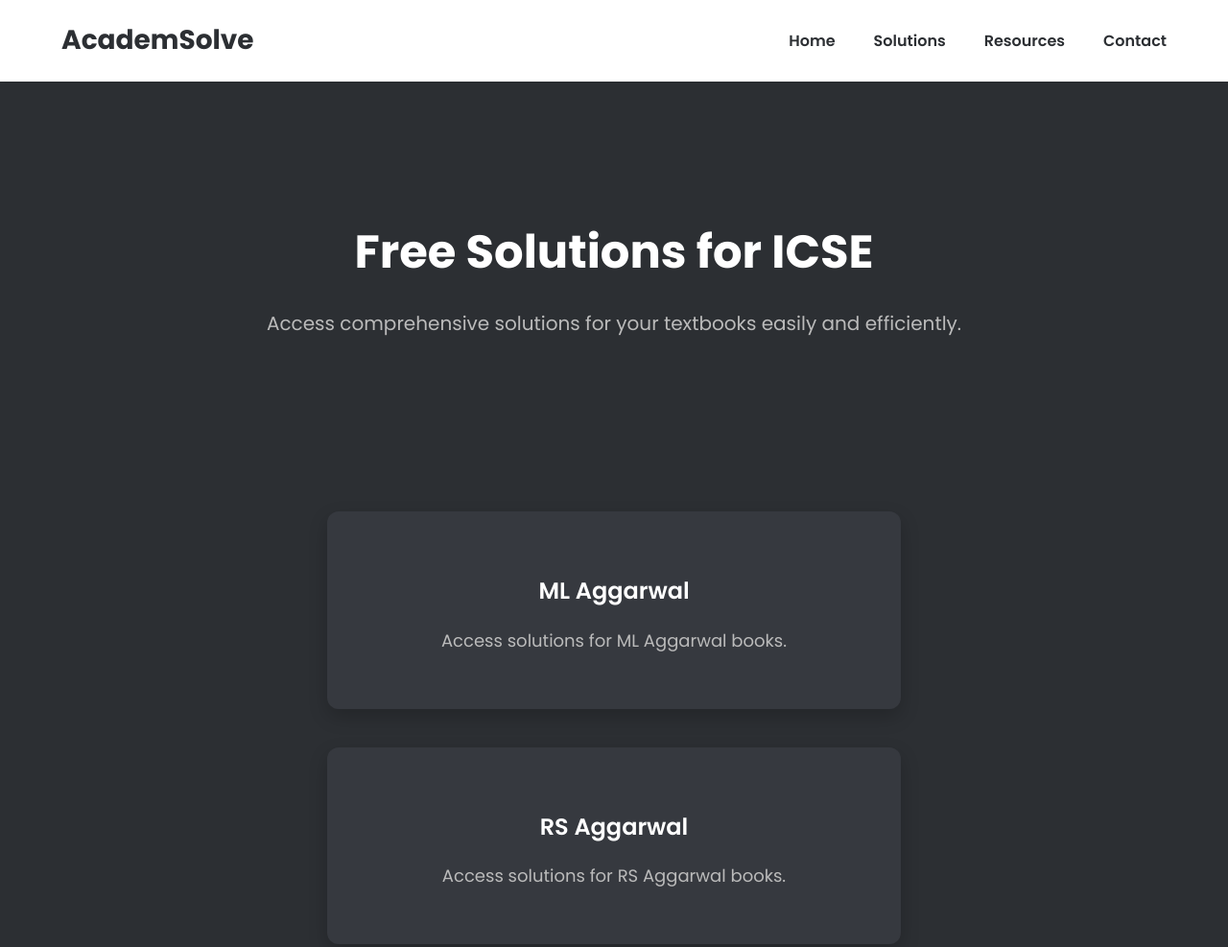
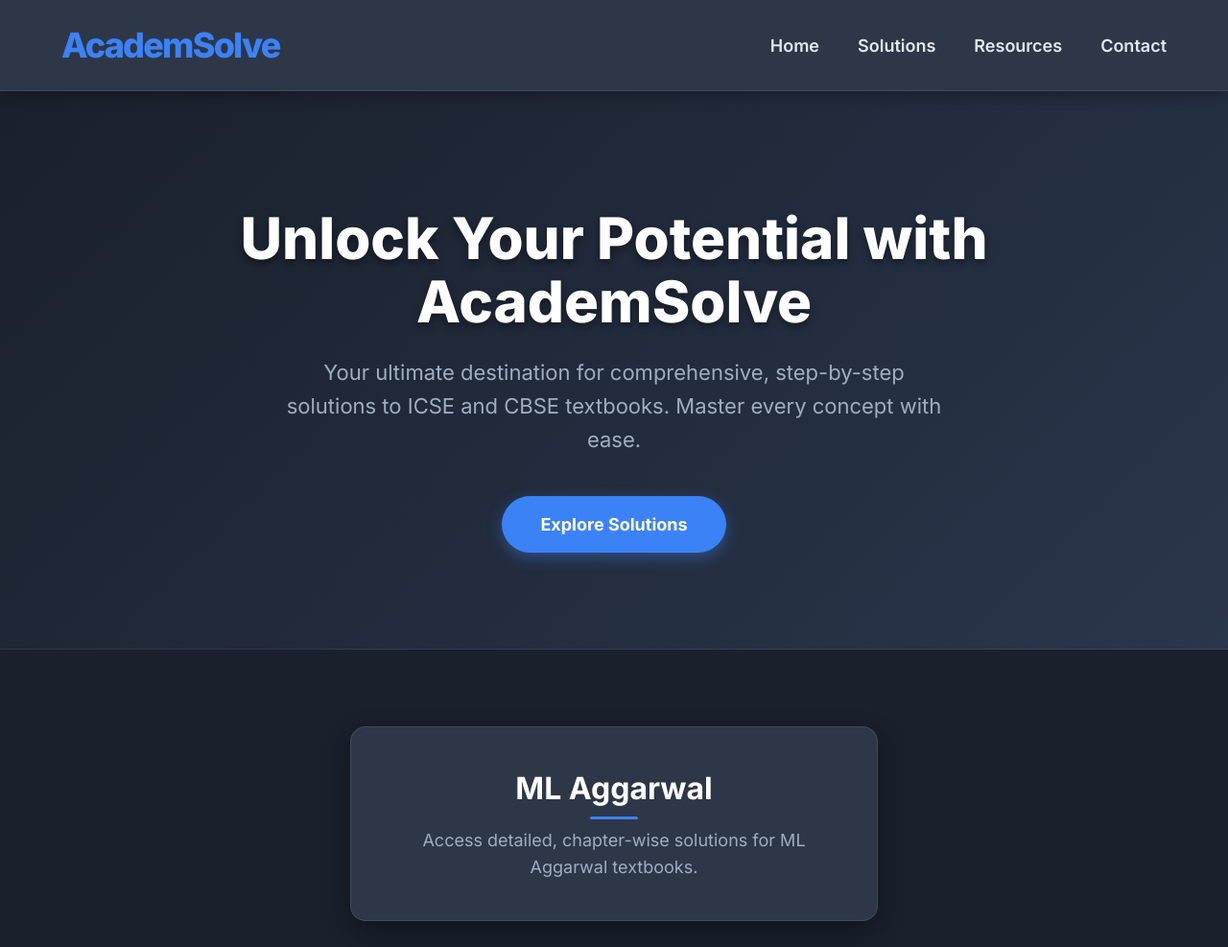
Before and after one commit to dudoas/AcademSolve-test1, a plain HTML site: page index.html in a window 1280 px wide. Shown: the top 987 px of the page at 96% size. Drawn offline with nearby package versions, Linux system fonts and the light colour scheme.

Commit message:
index.html

```diff
--- a/index.html
+++ b/index.html
@@ -4,44 +4,70 @@
     <meta charset="UTF-8">
     <meta name="viewport" content="width=device-width, initial-scale=1.0">
     <title>AcademSolve - Free Solutions for ICSE and CBSE</title>
+    <script src="https://cdn.tailwindcss.com"></script>
     <link rel="preconnect" href="https://fonts.googleapis.com">
     <link rel="preconnect" href="https://fonts.gstatic.com" crossorigin>
-    <link href="https://fonts.googleapis.com/css2?family=Poppins:wght@400;600;700&display=swap" rel="stylesheet">
+    <link href="https://fonts.googleapis.com/css2?family=Inter:wght@300;400;500;600;700;800&display=swap" rel="stylesheet">
     <style>
+        /* Custom CSS Variables for a refined dark theme */
         :root {
-            --dark-gray: #2c2f33;
-            --light-gray: #ececec;
-            --white: #ffffff;
-            --text-color: #bbbbbb;
-            --card-bg: #36393f;
+            --primary-bg: #1A202C; /* Deeper, slightly purplish dark gray */
+            --secondary-bg: #2D3748; /* Slightly lighter for cards/sections */
+            --accent-blue: #3B82F6; /* Vibrant blue for highlights */
+            --text-light: #E2E8F0; /* Light gray for general text */
+            --text-muted: #A0AEC0; /* Muted gray for secondary text */
+            --white: #FFFFFF;
         }
 
         body {
-            font-family: 'Poppins', sans-serif;
+            font-family: 'Inter', sans-serif;
             margin: 0;
             padding: 0;
-            background-color: var(--white); /* Main background is white */
-            color: var(--dark-gray);
+            background-color: var(--primary-bg); /* Use new primary background */
+            color: var(--text-light); /* Use new light text color */
             line-height: 1.6;
+            scroll-behavior: smooth;
+        }
+
+        /* Custom scrollbar for better aesthetics */
+        ::-webkit-scrollbar {
+            width: 8px;
+        }
+        ::-webkit-scrollbar-track {
+            background: #2D3748; /* Darker track */
+            border-radius: 10px;
+        }
+        ::-webkit-scrollbar-thumb {
+            background: #4A5568; /* Medium gray thumb */
+            border-radius: 10px;
+        }
+        ::-webkit-scrollbar-thumb:hover {
+            background: #6366F1; /* Accent blue on hover */
         }
 
         .header {
+            background-color: var(--secondary-bg); /* Slightly lighter header */
+            box-shadow: 0 4px 15px rgba(0, 0, 0, 0.3); /* More pronounced shadow */
+            padding: 20px 5%;
             display: flex;
             justify-content: space-between;
             align-items: center;
-            padding: 20px 5%;
-            background-color: var(--white);
-            box-shadow: 0 2px 10px rgba(0, 0, 0, 0.05);
             position: sticky;
             top: 0;
             z-index: 1000;
+            border-bottom: 1px solid rgba(255, 255, 255, 0.1); /* Subtle border */
         }
 
         .header .logo {
-            font-size: 28px;
-            font-weight: 700;
-            color: var(--dark-gray);
+            font-size: 2.25rem; /* text-3xl */
+            font-weight: 800; /* font-extrabold */
+            color: var(--accent-blue); /* Accent color for logo */
             text-decoration: none;
+            letter-spacing: -0.05em; /* tighter tracking */
+            transition: color 0.3s ease;
+        }
+        .header .logo:hover {
+            color: #5A67D8; /* Slightly darker accent on hover */
         }
 
         .nav-links {
@@ -52,88 +78,152 @@
         }
 
         .nav-links li {
-            margin-left: 40px;
+            margin-left: 2.5rem; /* ml-10 */
         }
 
         .nav-links a {
-            color: var(--dark-gray);
+            color: var(--text-light);
             text-decoration: none;
             font-weight: 600;
-            transition: color 0.3s ease;
+            font-size: 1.125rem; /* text-lg */
+            transition: color 0.3s ease, transform 0.3s ease;
+            position: relative;
         }
 
+        .nav-links a::after {
+            content: '';
+            position: absolute;
+            width: 0;
+            height: 2px;
+            bottom: -5px;
+            left: 0;
+            background-color: var(--accent-blue);
+            transition: width 0.3s ease;
+        }
+
+        .nav-links a:hover::after {
+            width: 100%;
+        }
         .nav-links a:hover {
-            color: #007bff; /* A nice hover color */
+            color: var(--accent-blue);
+            transform: translateY(-2px);
         }
 
         .hero-section {
-            background-color: var(--dark-gray);
+            background: linear-gradient(135deg, var(--primary-bg) 0%, #2A364C 100%); /* Subtle gradient */
             color: var(--white);
             text-align: center;
-            padding: 100px 5%;
+            padding: 120px 5% 100px; /* More vertical padding */
+            display: flex;
+            flex-direction: column;
+            align-items: center;
+            justify-content: center;
+            min-height: 50vh; /* Ensure it takes up a good portion of the viewport */
+            border-bottom: 1px solid rgba(255, 255, 255, 0.1);
         }
 
         .hero-section h1 {
-            font-size: 48px;
-            font-weight: 700;
-            margin-bottom: 20px;
-            color: var(--white);
+            font-size: 3.75rem; /* text-6xl */
+            font-weight: 800; /* font-extrabold */
+            margin-bottom: 1.5rem; /* mb-6 */
+            line-height: 1.1;
+            max-width: 900px;
+            text-shadow: 0 4px 8px rgba(0, 0, 0, 0.4); /* Subtle text shadow */
         }
 
         .hero-section p {
-            font-size: 20px;
-            color: var(--text-color);
-            max-width: 800px;
-            margin: 0 auto;
+            font-size: 1.375rem; /* text-2xl */
+            color: var(--text-muted);
+            max-width: 700px;
+            margin-bottom: 2.5rem; /* mb-10 */
+            line-height: 1.6;
+        }
+
+        .cta-button {
+            background-color: var(--accent-blue);
+            color: var(--white);
+            padding: 1rem 2.5rem; /* py-4 px-10 */
+            border-radius: 9999px; /* rounded-full */
+            font-size: 1.125rem; /* text-lg */
+            font-weight: 700; /* font-bold */
+            text-decoration: none;
+            transition: background-color 0.3s ease, transform 0.3s ease, box-shadow 0.3s ease;
+            box-shadow: 0 5px 15px rgba(59, 130, 246, 0.4); /* Shadow matching accent */
+        }
+        .cta-button:hover {
+            background-color: #5A67D8; /* Slightly darker blue on hover */
+            transform: translateY(-3px);
+            box-shadow: 0 8px 20px rgba(59, 130, 246, 0.6);
         }
 
         .solutions-section {
-            background-color: var(--dark-gray); /* Same background as hero section */
+            background-color: var(--primary-bg); /* Main background */
             padding: 80px 5%;
             display: flex;
-            flex-wrap: wrap;
-            justify-content: center;
-            gap: 40px; /* Space between cards */
+            flex-direction: column; /* Force cards to stack vertically */
+            align-items: center; /* Center cards horizontally */
+            gap: 2.5rem; /* Space between cards when stacked */
         }
 
         .solution-card {
-            background-color: var(--card-bg);
-            padding: 40px;
-            border-radius: 12px;
-            box-shadow: 0 8px 20px rgba(0, 0, 0, 0.2);
+            background-color: var(--secondary-bg); /* Card background */
+            padding: 2.5rem; /* p-10 */
+            border-radius: 1rem; /* rounded-xl */
+            box-shadow: 0 8px 25px rgba(0, 0, 0, 0.4); /* Deeper shadow */
             text-align: center;
-            width: 45%; /* Adjust width for two cards per row */
-            min-width: 300px; /* Minimum width to prevent cards from getting too small */
-            transition: transform 0.3s ease, box-shadow 0.3s ease;
+            width: 90%; /* Make card take almost full width to stack */
+            max-width: 550px; /* Limit max width for readability */
+            border: 1px solid rgba(255, 255, 255, 0.1); /* Subtle border */
+            transition: transform 0.3s ease, box-shadow 0.3s ease, border-color 0.3s ease;
             text-decoration: none; /* For the <a> tag */
             color: inherit; /* Inherit text color from its children */
+            display: flex; /* Use flex for internal alignment */
+            flex-direction: column;
+            align-items: center;
         }
 
         .solution-card:hover {
-            transform: translateY(-8px);
-            box-shadow: 0 12px 25px rgba(0, 0, 0, 0.3);
+            transform: translateY(-10px); /* More pronounced lift */
+            box-shadow: 0 15px 35px rgba(0, 0, 0, 0.6); /* Even deeper shadow */
+            border-color: var(--accent-blue); /* Highlight border on hover */
         }
 
         .solution-card h3 {
-            font-size: 24px;
-            font-weight: 600;
+            font-size: 2rem; /* text-3xl */
+            font-weight: 700; /* font-bold */
             color: var(--white);
-            margin-bottom: 15px;
+            margin-bottom: 1rem; /* mb-4 */
+            position: relative;
+        }
+
+        .solution-card h3::after {
+            content: '';
+            position: absolute;
+            width: 50px; /* Short underline */
+            height: 3px;
+            background-color: var(--accent-blue);
+            bottom: -8px;
+            left: 50%;
+            transform: translateX(-50%);
+            border-radius: 2px;
         }
 
         .solution-card p {
-            font-size: 18px;
-            color: var(--text-color);
-            line-height: 1.5;
+            font-size: 1.125rem; /* text-lg */
+            color: var(--text-muted);
+            line-height: 1.6;
+        }
+
+        .footer {
+            background-color: #111827; /* Even darker footer */
+            color: #9CA3AF; /* Lighter gray for footer text */
+            padding: 40px 5%;
+            text-align: center;
+            font-size: 0.9rem;
+            border-top: 1px solid rgba(255, 255, 255, 0.08);
         }
 
         /* Responsive adjustments */
-        @media (max-width: 992px) {
-            .solution-card {
-                width: 70%; /* 1 card per row on medium screens */
-            }
-        }
-
         @media (max-width: 768px) {
             .header {
                 flex-direction: column;
@@ -142,6 +232,7 @@
 
             .header .logo {
                 margin-bottom: 15px;
+                font-size: 2rem;
             }
 
             .nav-links {
@@ -153,23 +244,45 @@
                 margin: 10px 0;
             }
 
+            .hero-section {
+                padding: 80px 5% 60px;
+            }
+            .hero-section h1 {
+                font-size: 2.5rem; /* text-4xl */
+            }
+            .hero-section p {
+                font-size: 1rem; /* text-base */
+            }
+
+            .solutions-section {
+                padding: 60px 5%;
+                gap: 2rem;
+            }
             .solution-card {
-                width: 90%; /* 1 card per row on small screens */
+                padding: 30px;
+                width: 100%; /* Full width on smaller screens */
+            }
+            .solution-card h3 {
+                font-size: 1.75rem; /* text-2xl */
+            }
+            .solution-card p {
+                font-size: 1rem; /* text-base */
+            }
+            .cta-button {
+                padding: 0.8rem 2rem;
+                font-size: 1rem;
             }
         }
 
         @media (max-width: 480px) {
             .hero-section h1 {
-                font-size: 32px;
+                font-size: 2rem; /* text-3xl */
             }
             .hero-section p {
-                font-size: 16px;
-            }
-            .solution-card {
-                padding: 30px;
+                font-size: 0.875rem; /* text-sm */
             }
             .solution-card h3 {
-                font-size: 20px;
+                font-size: 1.5rem; /* text-xl */
             }
         }
     </style>
@@ -190,24 +303,26 @@
 
     <main>
         <section class="hero-section">
-            <h1>Free Solutions for ICSE</h1>
-            <p>Access comprehensive solutions for your textbooks easily and efficiently.</p>
+            <h1>Unlock Your Potential with <span class="text-accent-blue">AcademSolve</span></h1>
+            <p>Your ultimate destination for comprehensive, step-by-step solutions to ICSE and CBSE textbooks. Master every concept with ease.</p>
+            <a href="#solutions-section" class="cta-button">Explore Solutions</a>
         </section>
 
-        <section class="solutions-section">
+        <section id="solutions-section" class="solutions-section">
             <a href="ML Aggarwal/ML Agarwal Class Select.html" class="solution-card">
                 <h3>ML Aggarwal</h3>
-                <p>Access solutions for ML Aggarwal books.</p>
+                <p>Access detailed, chapter-wise solutions for ML Aggarwal textbooks.</p>
             </a>
             <div class="solution-card">
                 <h3>RS Aggarwal</h3>
-                <p>Access solutions for RS Aggarwal books.</p>
+                <p>Find clear and concise solutions for RS Aggarwal exercises.</p>
             </div>
-        </section>
+            </section>
     </main>
 
     <footer class="footer">
         <p>&copy; 2025 AcademSolve. All rights reserved.</p>
+        <p class="mt-2">Designed with passion for students.</p>
     </footer>
 
 </body>
```
